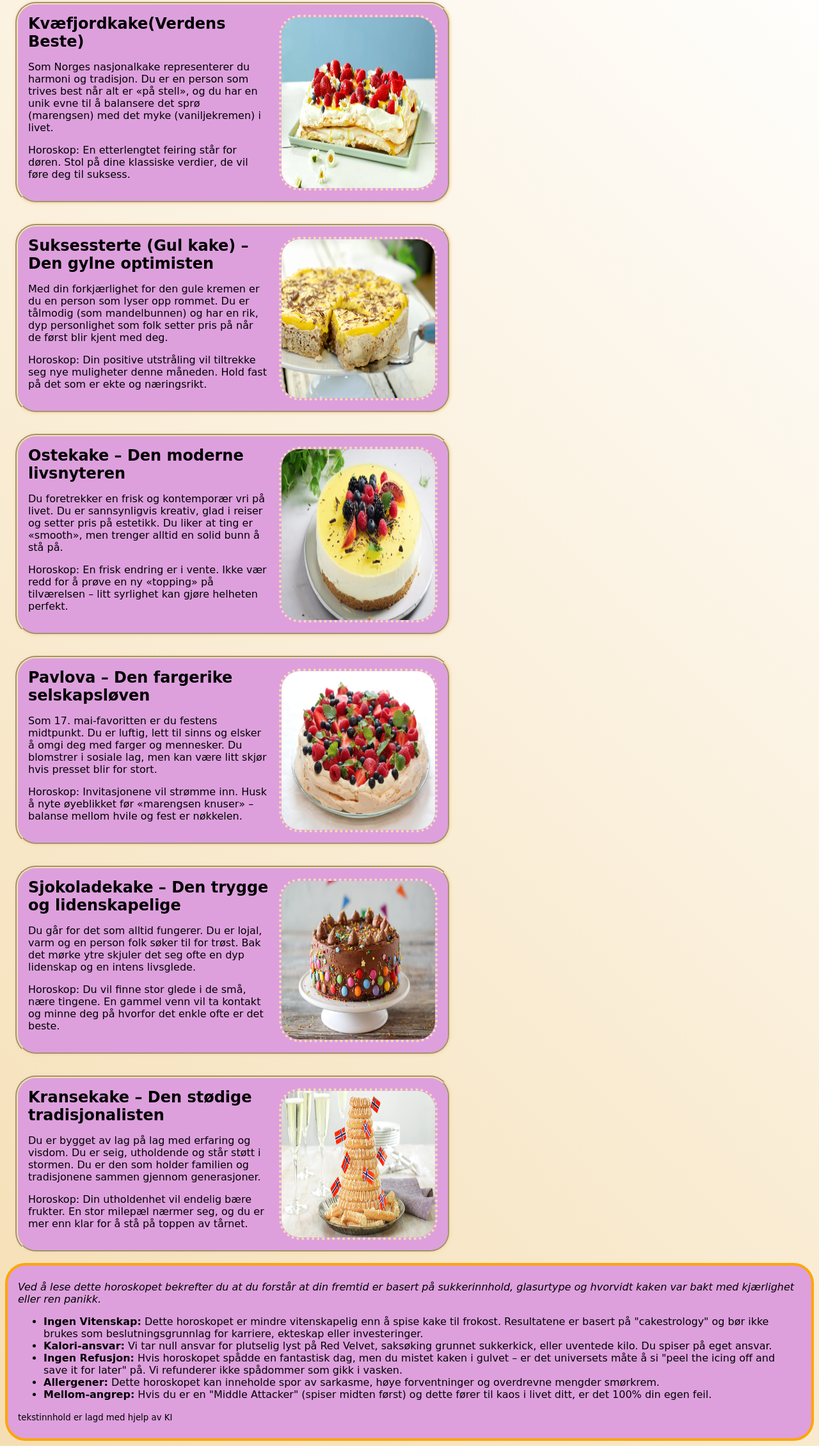
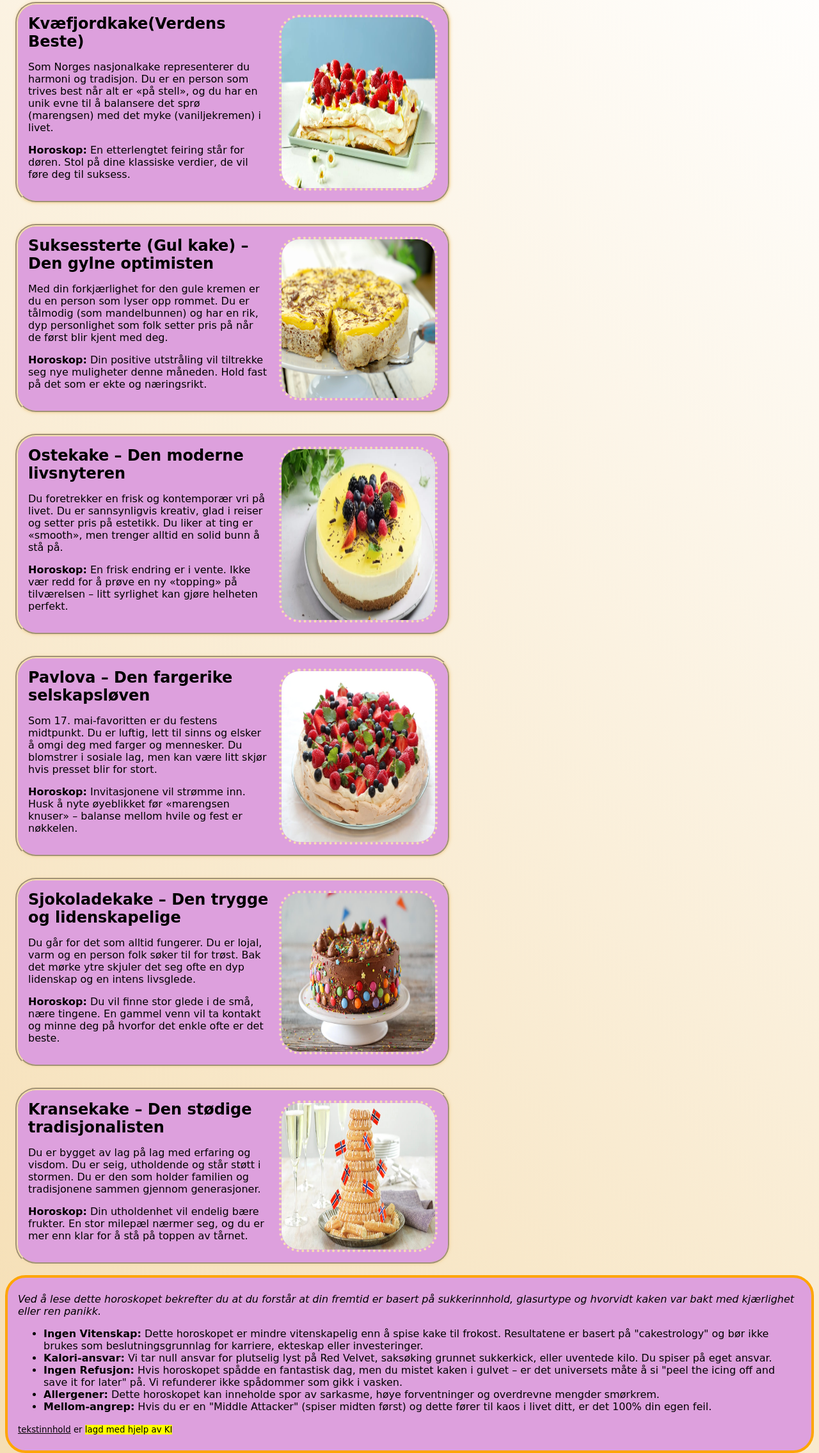
Before and after one commit to boj012026-create/fullstackM1HtmlCssOppg1, a plain HTML site: page index.html in a window 1280 px wide. Shown: the part 137-2408 px from the top of the page at 64% size. Drawn offline with Linux system fonts and the light colour scheme.

Commit message:
made horoskop in cake cards bold with strong tags

```diff
--- a/index.html
+++ b/index.html
@@ -25,7 +25,7 @@ Kvæfjordkake(Verdens Beste)
 		    Som Norges nasjonalkake representerer du harmoni og tradisjon. Du er en person som trives best når alt er «på stell», og du har en unik evne til å balansere det sprø (marengsen) med det myke (vaniljekremen) i livet.
 		    </p>
 		    <p>
-		    Horoskop: En etterlengtet feiring står for døren. Stol på dine klassiske verdier, de vil føre deg til suksess.
+<strong>Horoskop:</strong> En etterlengtet feiring står for døren. Stol på dine klassiske verdier, de vil føre deg til suksess.
 		    </p>
 		</div>
 		    <img class="cake-img" src="./img/kvæfjordkake.jpg" alt="Kvæfjordkake toppet med jorbær blåber og hvite blomster">
@@ -39,7 +39,7 @@ Suksessterte (Gul kake) – Den gylne optimisten
 Med din forkjærlighet for den gule kremen er du en person som lyser opp rommet. Du er tålmodig (som mandelbunnen) og har en rik, dyp personlighet som folk setter pris på når de først blir kjent med deg.
 		    </p>
 		    <p>
-Horoskop: Din positive utstråling vil tiltrekke seg nye muligheter denne måneden. Hold fast på det som er ekte og næringsrikt.
+<strong>Horoskop:</strong> Din positive utstråling vil tiltrekke seg nye muligheter denne måneden. Hold fast på det som er ekte og næringsrikt.
 		    </p>
 		</div>
 		    <img class="cake-img" src="./img/suksesskake.jpg" alt="Suksesskake toppet med gul glinsende fyll og tynn revet sjokolade. Bunnen er mandelfarget">
@@ -53,7 +53,7 @@ Ostekake – Den moderne livsnyteren
 Du foretrekker en frisk og kontemporær vri på livet. Du er sannsynligvis kreativ, glad i reiser og setter pris på estetikk. Du liker at ting er «smooth», men trenger alltid en solid bunn å stå på.
 		    </p>
 		    <p>
-Horoskop: En frisk endring er i vente. Ikke vær redd for å prøve en ny «topping» på tilværelsen – litt syrlighet kan gjøre helheten perfekt.
+<strong>Horoskop:</strong> En frisk endring er i vente. Ikke vær redd for å prøve en ny «topping» på tilværelsen – litt syrlighet kan gjøre helheten perfekt.
 		    </p>
 		</div>
 		    <img class="cake-img" src="./img/ostekake.jpg" alt="Ostekake. Nederst er nøttebunn, også masse ostekrem, deretter ett tynt gult lag med gele. Toppen har ferske skogsbær, båter av blodappelsin og knust møsrk sjokolade">
@@ -67,7 +67,7 @@ Pavlova – Den fargerike selskapsløven
 Som 17. mai-favoritten er du festens midtpunkt. Du er luftig, lett til sinns og elsker å omgi deg med farger og mennesker. Du blomstrer i sosiale lag, men kan være litt skjør hvis presset blir for stort.
 		    </p>
 		    <p>
-Horoskop: Invitasjonene vil strømme inn. Husk å nyte øyeblikket før «marengsen knuser» – balanse mellom hvile og fest er nøkkelen.
+<strong>Horoskop:</strong> Invitasjonene vil strømme inn. Husk å nyte øyeblikket før «marengsen knuser» – balanse mellom hvile og fest er nøkkelen.
 		    </p>
 		</div>
 		    <img class="cake-img" src="./img/pavlova.jpg" alt="Pavlova. Hvit marengbunn med krem. Toppen er tettpakket med kuttet jordbær, blåbær, og små pynte blader">
@@ -81,7 +81,7 @@ Sjokoladekake – Den trygge og lidenskapelige
 Du går for det som alltid fungerer. Du er lojal, varm og en person folk søker til for trøst. Bak det mørke ytre skjuler det seg ofte en dyp lidenskap og en intens livsglede.
 		    </p>
 		    <p>
-Horoskop: Du vil finne stor glede i de små, nære tingene. En gammel venn vil ta kontakt og minne deg på hvorfor det enkle ofte er det beste.
+<strong>Horoskop:</strong> Du vil finne stor glede i de små, nære tingene. En gammel venn vil ta kontakt og minne deg på hvorfor det enkle ofte er det beste.
 		    </p>
 		</div>
 		    <img class="cake-img" src="./img/sjokoladekake.jpg" alt="Rund sjokoladekake. Brun sjokoladekrem dekket av fargerikt strøog små stjerner, bunnen er omringer av fargerike nonstopp. Toppen har mest kakepynt og er omkranset av smash satt opp som nisseluer">
@@ -95,7 +95,7 @@ Kransekake – Den stødige tradisjonalisten
 Du er bygget av lag på lag med erfaring og visdom. Du er seig, utholdende og står støtt i stormen. Du er den som holder familien og tradisjonene sammen gjennom generasjoner.
 		    </p>
 		    <p>
-Horoskop: Din utholdenhet vil endelig bære frukter. En stor milepæl nærmer seg, og du er mer enn klar for å stå på toppen av tårnet.
+<strong>Horoskop:</strong> Din utholdenhet vil endelig bære frukter. En stor milepæl nærmer seg, og du er mer enn klar for å stå på toppen av tårnet.
 		    </p>
 		</div>
 		    <img class="cake-img" src="./img/kransekake.jpg" alt="Kransekake. Ringer av grov masipan og sikksakk melis mønster, stablet til ett tårn, med flaggnåler. ved siden er tre smale stilettglass med noe som sprudler, tallerkener, og smellbongbonger">
@@ -124,7 +124,7 @@ Horoskop: Din utholdenhet vil endelig bære frukter. En stor milepæl nærmer se
 	    </li>
 	</ul>
 	<p><small>
-	tekstinnhold er lagd med hjelp av KI
+	    <ins>tekstinnhold</ins> er <mark>lagd med hjelp av KI</mark>
 	</small></p>
     </footer>
 </body>
```
